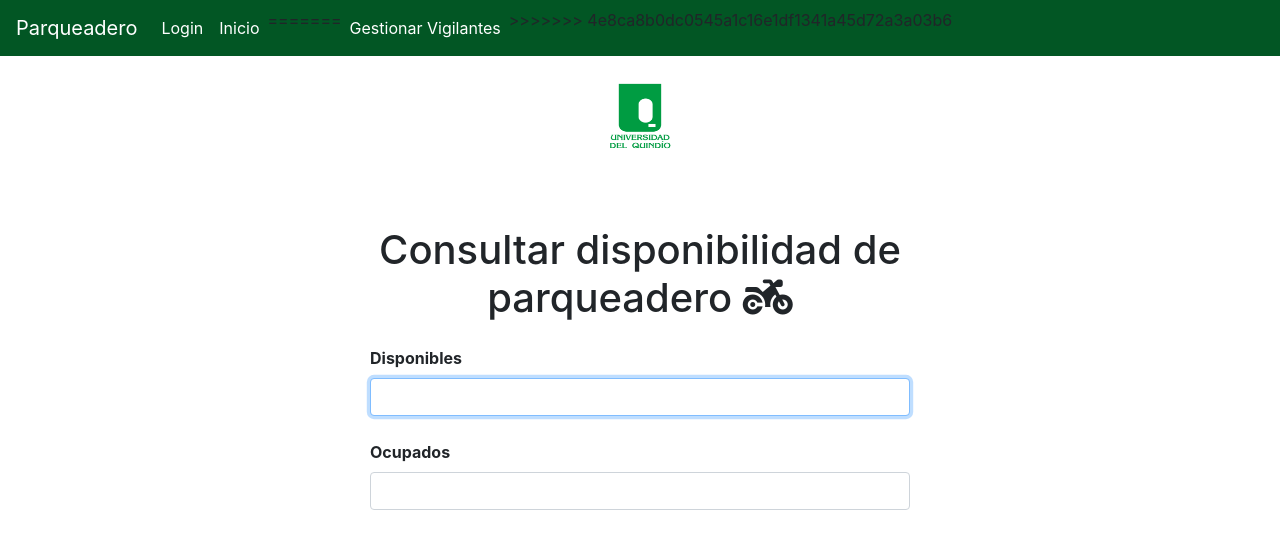
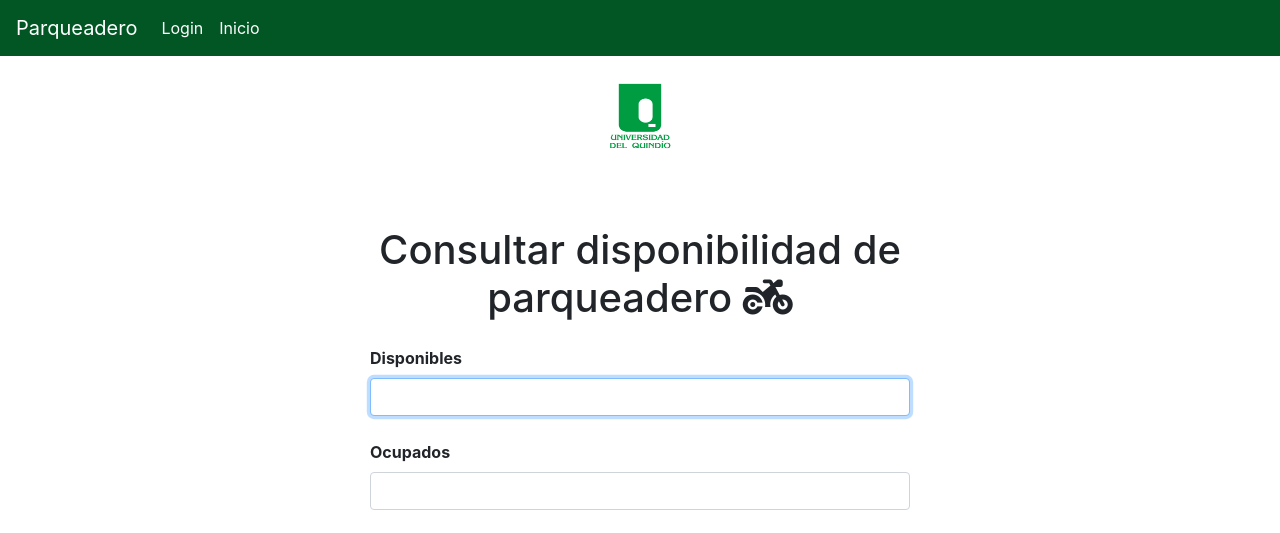
Before and after one commit to jcperilla/web_electronicadigital, a PHP site: page /parking_lot/ in a window 1280 px wide. Shown: the top 533 px of the page. Run offline with PHP 8.4, Linux system fonts and the light colour scheme; data that the repository does not hold is empty; some libraries are stand-ins or nearby versions.

Commit message:
panel administrador agregado
panel administrador agregado

```diff
--- a/controllers/main.php
+++ b/controllers/main.php
@@ -27,7 +27,7 @@
             if(Session::getStatus() === 1 || empty($user['id'])) {
                 header('location: '.constant('URL').'account/login');
             } else {
-                $this->view->render('main/admin_pane');
+                header('location: '.constant('URL').'vigilantes');
             }
         }
     }
--- a/views/shared/__header.php
+++ b/views/shared/__header.php
@@ -41,17 +41,12 @@
           if(Session::get('user')['type_user'] == 1) {
       ?>
       <li class="nav-item active">
-        <a class="nav-link" href="<?php echo constant('URL'); ?>main/admin_pane">Admin Pane <span class="sr-only">(current)</span></a>
+        <a class="nav-link" href="<?php echo constant('URL'); ?>vigilantes">Gestionar Vigilantes <span class="sr-only">(current)</span></a>
       </li>
-<<<<<<< HEAD
       <?php }
         }
       ?>
-=======
-      <li class="nav-item active">
-        <a class="nav-link" href="<?php echo constant('URL'); ?>vigilantes">Gestionar Vigilantes <span class="sr-only">(current)</span></a>
-      </li>
->>>>>>> 4e8ca8b0dc0545a1c16e1df1341a45d72a3a03b6
+
     </ul>
   </div>
 </nav>
```
